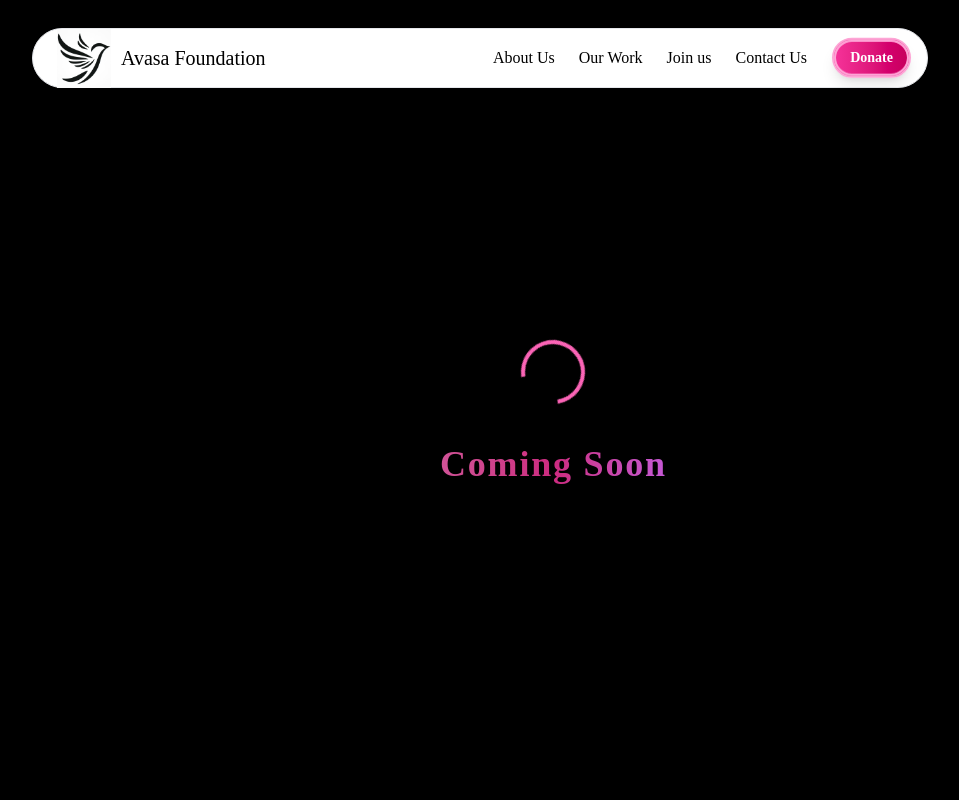
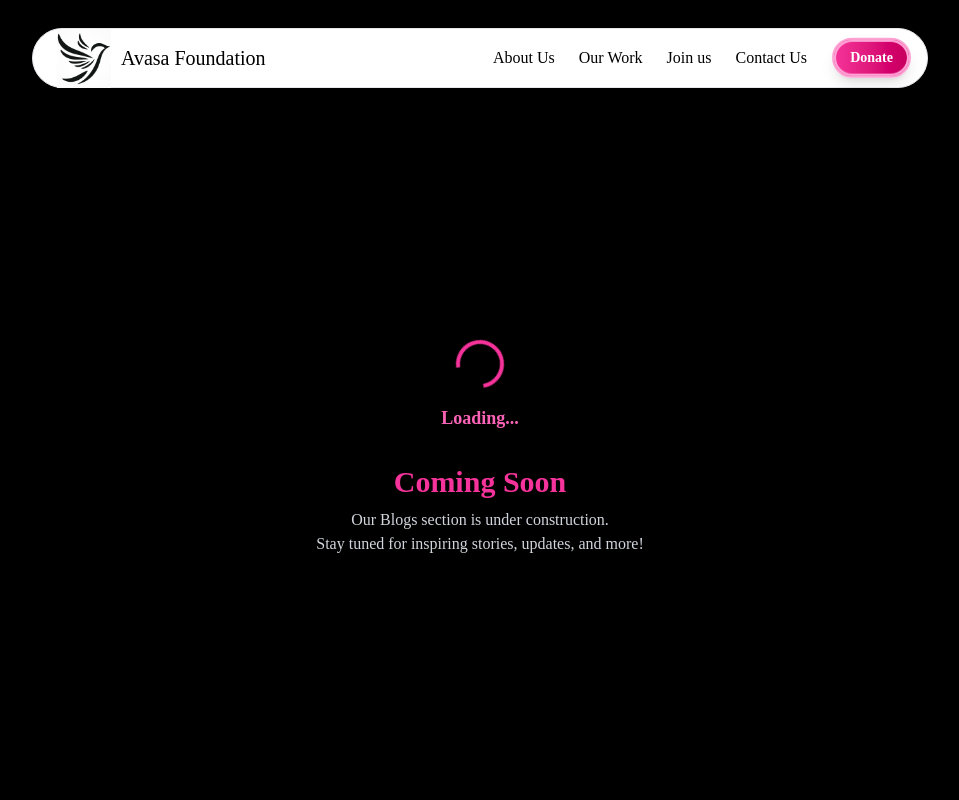
Before and after one commit to vamsiram10/ngo-A, a Next.js app: page /joinus/blogs in a window 1280 px wide. Shown: the top 800 px of the page, without its empty margins (160-1119 px from the left). Built offline with nearby package versions, Linux system fonts and the light colour scheme.

Commit message:
added photos

```diff
--- a/src/components/section/joinussection/blogs/blogs.jsx
+++ b/src/components/section/joinussection/blogs/blogs.jsx
@@ -1,20 +1,19 @@
 import React from "react";
 
-export default function Blogs() {
+export default function BlogsComingSoon() {
   return (
-    <div className="absolute top-2 left-150 flex items-center min-h-screen bg-black">
-      <div className="flex flex-col items-center justify-center w-full">
-        {/* Rotating Loader */}
-        <div className="flex items-center justify-center mb-8 w-20 h-20">
-          <span
-            className="inline-block w-16 h-16 border-4 border-pink-400 border-t-transparent rounded-full animate-spin"
-            style={{ borderTopColor: "transparent" }}
-            aria-label="Loading"
-          ></span>
-        </div>
-        <h1 className="text-4xl font-extrabold text-transparent text-center tracking-wider bg-gradient-to-r from-pink-400 via-pink-500 to-fuchsia-400 bg-clip-text select-none animate-pulse">
-          Coming Soon
-        </h1>
+    <div className="flex flex-col items-center justify-center min-h-[90vh] text-white bg-black">
+      <div className="flex flex-col items-center">
+        <div className="mb-4 w-12 h-12 border-4 border-pink-500 border-t-transparent rounded-full animate-spin"></div>
+        <span className="text-lg text-pink-400 font-semibold">Loading...</span>
+      </div>
+      <div className="flex flex-col items-center mt-8">
+        <h2 className="mb-2 text-3xl font-bold text-pink-500">Coming Soon</h2>
+        <p className="max-w-md text-gray-300 text-center">
+          Our Blogs section is under construction.
+          <br />
+          Stay tuned for inspiring stories, updates, and more!
+        </p>
       </div>
     </div>
   );
```
